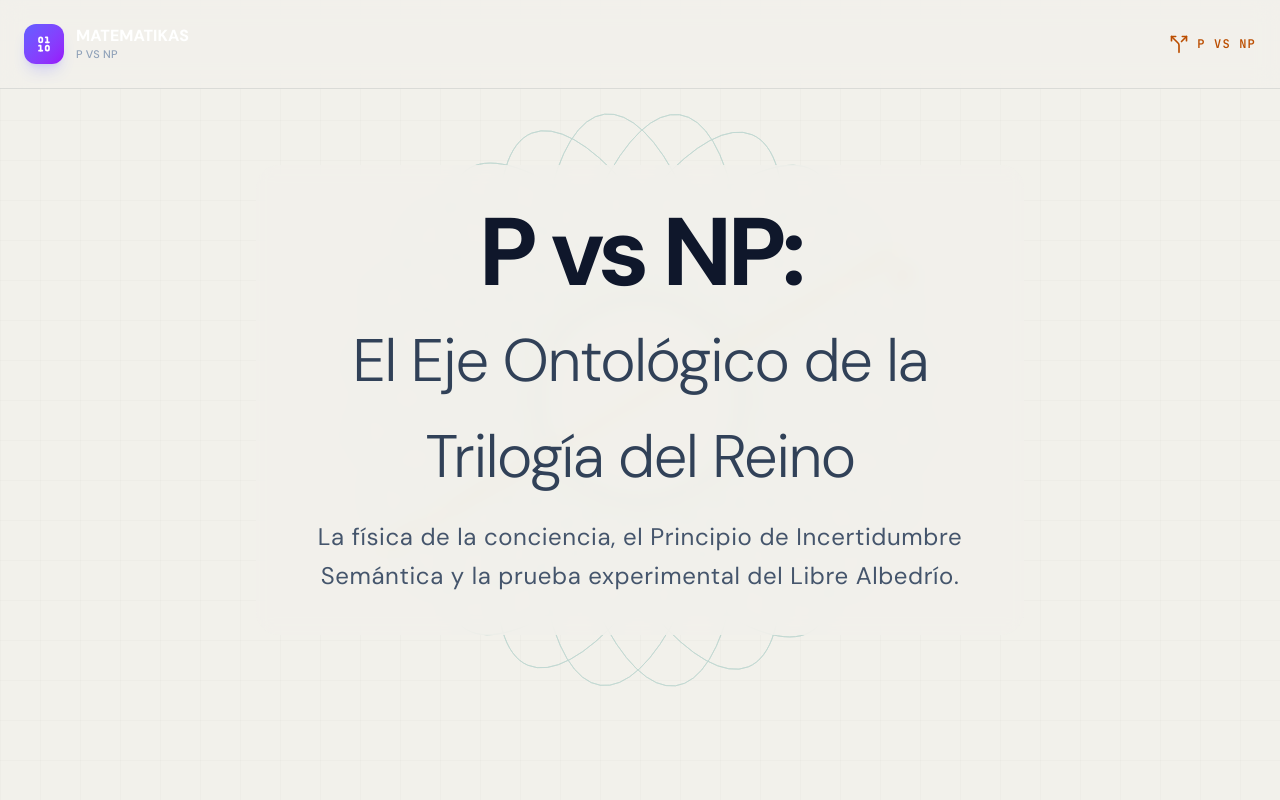
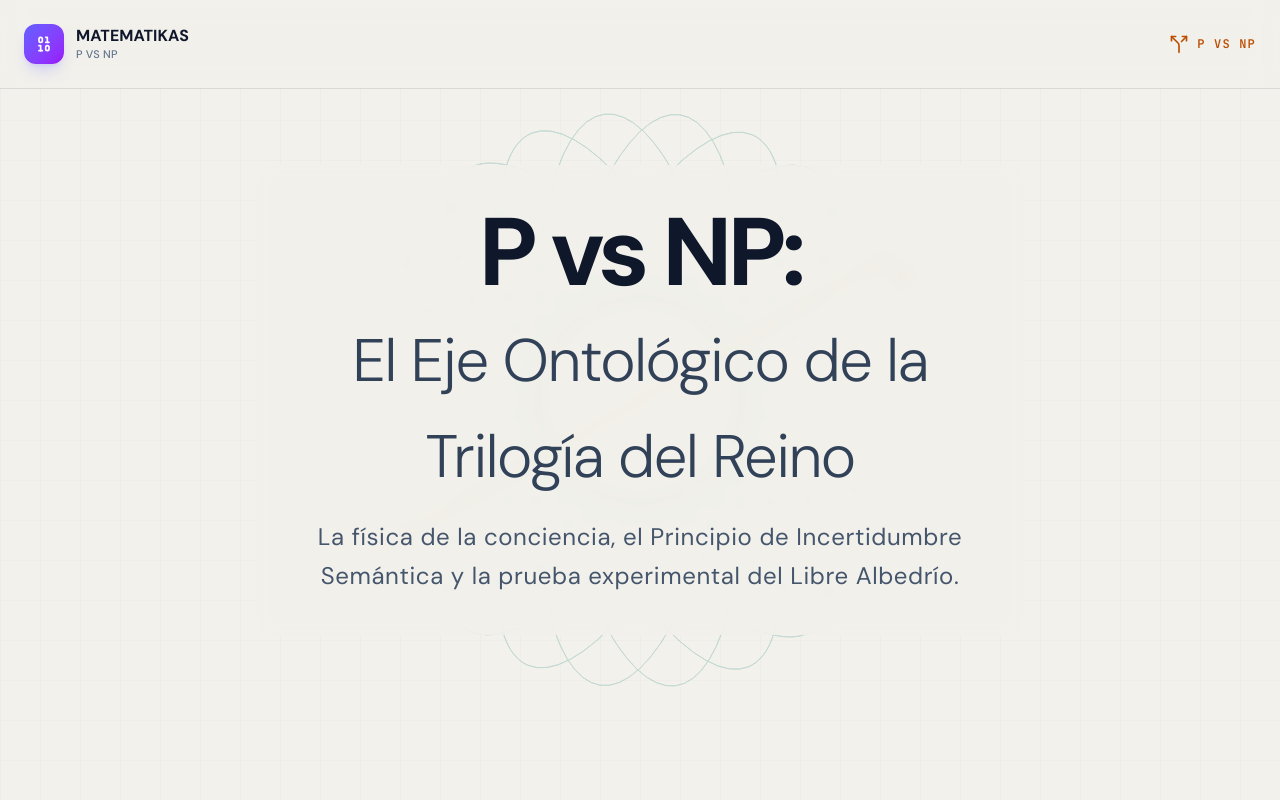
Before and after one commit to juanmiguel-dev/matematicas, a React (Vite) app: page /p-vs-np in a window 1280 px wide. Shown: the top 800 px of the page. Built offline with nearby package versions, Linux system fonts and the light colour scheme.

Commit message:
Fix text wrap on home and add light theme to MatematikaLogo

```diff
--- a/src/components/MatematikaLogo.tsx
+++ b/src/components/MatematikaLogo.tsx
@@ -4,9 +4,14 @@ import { Binary } from 'lucide-react';
 
 interface Props {
   moduleName?: string;
+  theme?: 'light' | 'dark';
 }
 
-export const MatematikaLogo: React.FC<Props> = ({ moduleName }) => {
+export const MatematikaLogo: React.FC<Props> = ({ moduleName, theme = 'dark' }) => {
+  const textColor = theme === 'light' ? 'text-slate-900' : 'text-white';
+  const subtitleColor = theme === 'light' ? 'text-slate-500' : 'text-slate-400';
+  const gradientText = theme === 'light' ? 'from-slate-900 to-slate-600' : 'from-white to-white/70';
+
   return (
     <Link to="/" className="flex items-center gap-3 hover:opacity-80 transition-opacity">
       <div className="w-10 h-10 rounded-xl bg-gradient-to-br from-indigo-500 to-purple-600 flex items-center justify-center shadow-lg shadow-indigo-500/20 shrink-0">
@@ -14,15 +19,15 @@ export const MatematikaLogo: React.FC<Props> = ({ moduleName }) => {
       </div>
       {moduleName ? (
         <div className="flex flex-col justify-center">
-          <h1 className="text-base font-bold text-white leading-tight">
+          <h1 className={`text-base font-bold ${textColor} leading-tight`}>
             MATEMATIKAS
           </h1>
-          <span className="text-[11px] text-slate-400 font-medium tracking-wide uppercase">
+          <span className={`text-[11px] ${subtitleColor} font-medium tracking-wide uppercase`}>
             {moduleName}
           </span>
         </div>
       ) : (
-        <span className="text-xl font-bold tracking-tight bg-clip-text text-transparent bg-gradient-to-r from-white to-white/70">
+        <span className={`text-xl font-bold tracking-tight bg-clip-text text-transparent bg-gradient-to-r ${gradientText}`}>
           MATEMATIKAS
         </span>
       )}
--- a/src/pages/GeometriaDimensional.tsx
+++ b/src/pages/GeometriaDimensional.tsx
@@ -622,7 +622,7 @@ export default function GeometriaDimensional() {
 
       {/* Nav */}
       <nav className="fixed top-0 left-0 w-full z-50 p-6 flex justify-between items-center backdrop-blur-md bg-white/70 border-b border-sky-100 shadow-sm">
-        <MatematikaLogo moduleName="Geometría Dimensional" />
+        <MatematikaLogo moduleName="Geometría Dimensional" theme="light" />
         <div className="hidden lg:flex items-center gap-6">
           {[
             { id: 'primos', label: 'Primos' },
--- a/src/pages/Matematikas.tsx
+++ b/src/pages/Matematikas.tsx
@@ -39,8 +39,9 @@ export default function Matematikas() {
                   belleza oculta
                 </span>
               </h1>
-              <p className="text-lg text-slate-400 leading-relaxed max-w-md mx-auto">
-                Bienvenido a MATEMATIKAS, un espacio interactivo para revelar los secretos de los números, geometría y lógica.
+              <p className="text-lg text-slate-400 leading-relaxed max-w-xl mx-auto">
+                Bienvenido a MATEMATIKAS, un espacio interactivo <br className="hidden sm:block" />
+                para revelar los secretos de los números, geometría y lógica.
               </p>
             </motion.div>
           </div>
--- a/src/pages/PVsNP.tsx
+++ b/src/pages/PVsNP.tsx
@@ -25,7 +25,7 @@ export default function PVsNP() {
 
       {/* Nav */}
       <nav className="fixed top-0 left-0 w-full z-50 p-6 flex justify-between items-center backdrop-blur-md bg-[#f2f1eb]/80 border-b border-slate-900/10">
-        <MatematikaLogo moduleName="P vs NP" />
+        <MatematikaLogo moduleName="P vs NP" theme="light" />
         <div className="flex items-center gap-2 text-amber-700">
           <Split className="w-5 h-5" />
           <span className="font-mono text-xs uppercase tracking-widest font-bold">P vs NP</span>
```
